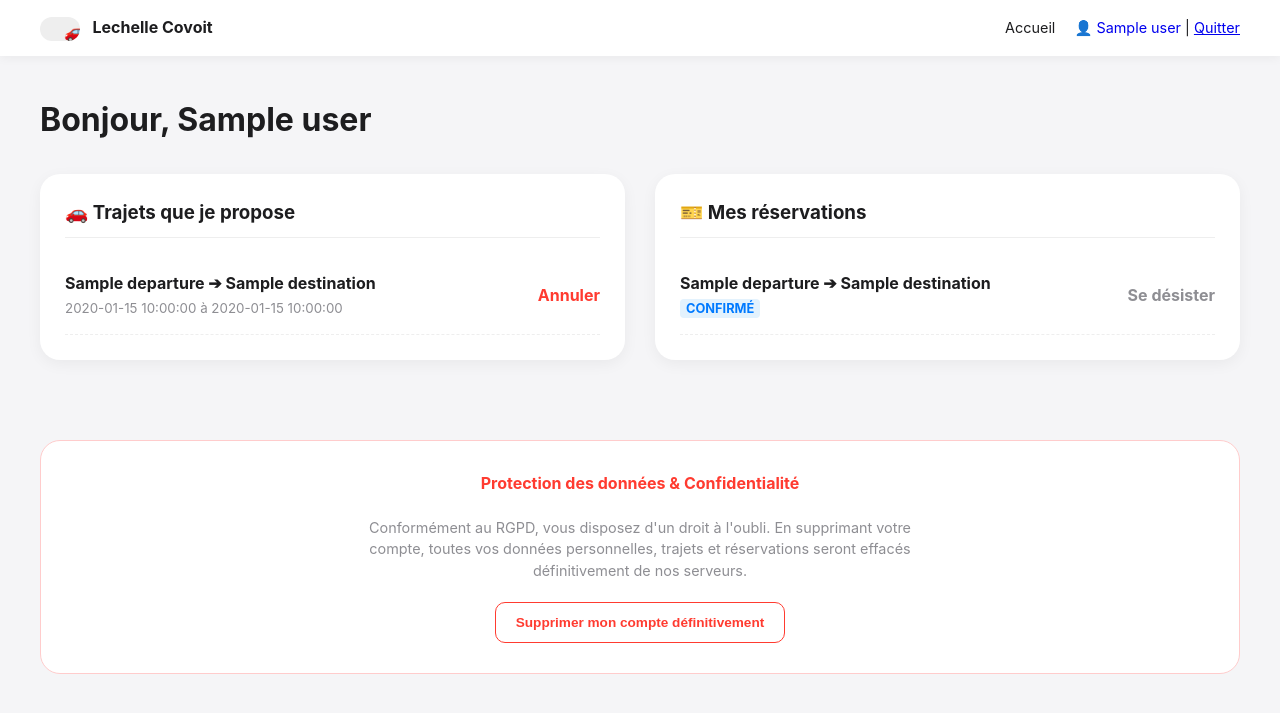
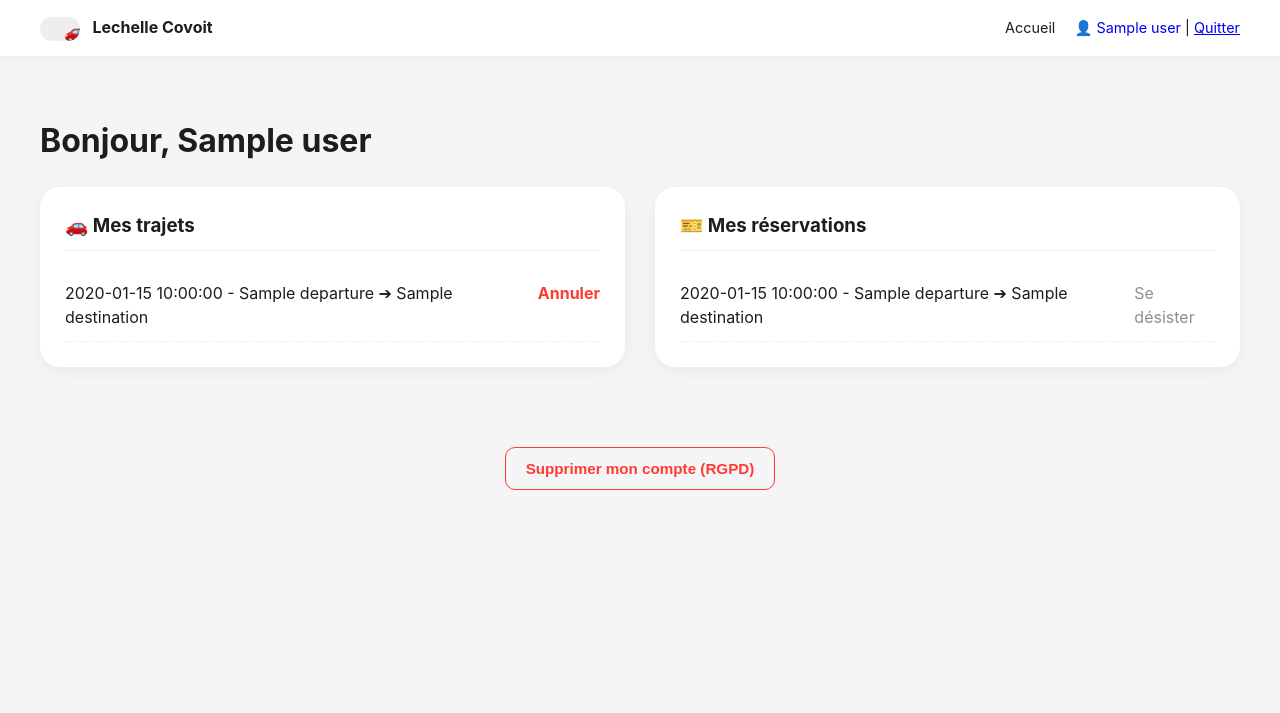
Before and after one commit to rahultankhiwale05/lechcovo, a Flask app: page /my-account in a window 1280 px wide. Shown: the top 713 px of the page. Run offline with Flask 3, Linux system fonts and the light colour scheme; a user stored in the database is signed in; a database or web service that is not in the repository returns one stand-in record (values such as "Sample title"); some libraries are stand-ins or nearby versions.

Commit message:
updated date format

```diff
--- a/app.py
+++ b/app.py
@@ -12,6 +12,7 @@ from psycopg2.extras import DictCursor
 app = Flask(__name__)
 app.secret_key = secrets.token_hex(16)
 
+# Config
 DATABASE_URL = os.environ.get('DATABASE_URL')
 ADMIN_SECRET_TOKEN = os.environ.get('ADMIN_SECRET_TOKEN')
 LOCAL_TZ = ZoneInfo("Europe/Paris")
@@ -54,7 +55,6 @@ if DATABASE_URL: init_db()
 def index():
     conn = get_db()
     cur = conn.cursor(cursor_factory=DictCursor)
-    # Check if the current user has confirmed reservations to show contact info
     user_reservations = []
     if current_user.is_authenticated:
         cur.execute("SELECT ride_id FROM reservations WHERE user_id = %s AND status = 'confirmed'", (current_user.id,))
@@ -65,17 +65,34 @@ def index():
     cur.close(); conn.close()
     return render_template('index.html', rides=rides, user_reservations=user_reservations)
 
-# GDPR COMPLIANCE: Delete Account Route
+@app.route('/publish', methods=['POST'])
+@login_required
+def publish():
+    try:
+        # Date Conversion: YYYY-MM-DD -> DD-MM-YYYY
+        raw_date = request.form['date']
+        dt_obj = datetime.strptime(raw_date, "%Y-%m-%d")
+        formatted_date = dt_obj.strftime("%d-%m-%Y")
+
+        dt_str = f"{raw_date} {request.form['time']}"
+        local_dt = datetime.strptime(dt_str, "%Y-%m-%d %H:%M").replace(tzinfo=LOCAL_TZ)
+
+        conn = get_db()
+        cur = conn.cursor()
+        cur.execute("INSERT INTO rides (user_id, departure, destination, date, time, seats, departure_ts, contact) VALUES (%s, %s, %s, %s, %s, %s, %s, %s)",
+                   (current_user.id, request.form['departure'], request.form['destination'], formatted_date, request.form['time'], int(request.form['seats']), int(local_dt.timestamp()), request.form['contact']))
+        conn.commit(); cur.close(); conn.close()
+    except Exception as e: flash(f"Erreur: {e}")
+    return redirect(url_for('index'))
+
 @app.route('/delete-account', methods=['POST'])
 @login_required
 def delete_account():
     conn = get_db()
     cur = conn.cursor()
-    # Cascading delete will remove their rides and reservations automatically
     cur.execute("DELETE FROM users WHERE id = %s", (current_user.id,))
     conn.commit(); cur.close(); conn.close()
     logout_user()
-    flash("Votre compte et vos données ont été définitivement supprimés.")
     return redirect(url_for('index'))
 
 @app.route('/signup', methods=['GET', 'POST'])
@@ -89,7 +106,7 @@ def signup():
                        (request.form['name'], request.form['email'], generate_password_hash(request.form['password']), is_admin))
             conn.commit()
             return redirect(url_for('login'))
-        except: flash("Erreur lors de l'inscription.")
+        except: flash("Email déjà utilisé.")
         finally: cur.close(); conn.close()
     return render_template('signup.html')
 
@@ -105,20 +122,6 @@ def login():
             login_user(User(u['id'], u['name'], u['email'], u['is_admin']))
             return redirect(url_for('index'))
     return render_template('login.html')
-
-@app.route('/publish', methods=['POST'])
-@login_required
-def publish():
-    try:
-        dt_str = f"{request.form['date']} {request.form['time']}"
-        local_dt = datetime.strptime(dt_str, "%Y-%m-%d %H:%M").replace(tzinfo=LOCAL_TZ)
-        conn = get_db()
-        cur = conn.cursor()
-        cur.execute("INSERT INTO rides (user_id, departure, destination, date, time, seats, departure_ts, contact) VALUES (%s, %s, %s, %s, %s, %s, %s, %s)",
-                   (current_user.id, request.form['departure'], request.form['destination'], request.form['date'], request.form['time'], int(request.form['seats']), int(local_dt.timestamp()), request.form['contact']))
-        conn.commit(); cur.close(); conn.close()
-    except Exception as e: flash(f"Erreur: {e}")
-    return redirect(url_for('index'))
 
 @app.route('/reserve/<int:ride_id>')
 @login_required
--- a/templates/my_account.html
+++ b/templates/my_account.html
@@ -3,64 +3,34 @@
 
 {% block content %}
 <div class="container" style="padding-top: 40px; padding-bottom: 60px;">
-    <div style="display: flex; justify-content: space-between; align-items: center; margin-bottom: 30px;">
-        <h1 style="margin: 0;">Bonjour, {{ current_user.name }}</h1>
-        {% if current_user.is_admin %}
-            <span style="background: #34c759; color: white; padding: 5px 12px; border-radius: 20px; font-size: 0.8em; font-weight: bold;">ADMINISTRATEUR</span>
-        {% endif %}
-    </div>
+    <h1>Bonjour, {{ current_user.name }}</h1>
 
     <div style="display: grid; grid-template-columns: repeat(auto-fit, minmax(350px, 1fr)); gap: 30px;">
-
         <div style="background: white; padding: 25px; border-radius: 20px; box-shadow: 0 4px 15px rgba(0,0,0,0.05);">
-            <h3 style="margin-top: 0; border-bottom: 1px solid #eee; padding-bottom: 10px;">🚗 Trajets que je propose</h3>
-            {% if driving %}
-                {% for r in driving %}
-                <div style="display: flex; justify-content: space-between; align-items: center; padding: 15px 0; border-bottom: 1px dashed #eee;">
-                    <div>
-                        <strong>{{ r.departure }} ➔ {{ r.destination }}</strong><br>
-                        <small style="color: var(--gray);">{{ r.date }} à {{ r.time }}</small>
-                    </div>
-                    <a href="/delete/{{ r.id }}" onclick="return confirm('Archiver ce trajet ?')" style="color: var(--red); font-weight: bold; text-decoration: none;">Annuler</a>
-                </div>
-                {% endfor %}
-            {% else %}
-                <p style="color: var(--gray); font-style: italic;">Vous n'avez proposé aucun trajet.</p>
-            {% endif %}
+            <h3 style="margin-top: 0; border-bottom: 1px solid #eee; padding-bottom: 10px;">🚗 Mes trajets</h3>
+            {% for r in driving %}
+            <div style="display: flex; justify-content: space-between; padding: 12px 0; border-bottom: 1px dashed #eee;">
+                <span>{{ r.date }} - {{ r.departure }} ➔ {{ r.destination }}</span>
+                <a href="/delete/{{ r.id }}" style="color: var(--red); font-weight: bold; text-decoration: none;">Annuler</a>
+            </div>
+            {% endfor %}
         </div>
 
         <div style="background: white; padding: 25px; border-radius: 20px; box-shadow: 0 4px 15px rgba(0,0,0,0.05);">
             <h3 style="margin-top: 0; border-bottom: 1px solid #eee; padding-bottom: 10px;">🎫 Mes réservations</h3>
-            {% if joined %}
-                {% for r in joined %}
-                <div style="display: flex; justify-content: space-between; align-items: center; padding: 15px 0; border-bottom: 1px dashed #eee;">
-                    <div>
-                        <strong>{{ r.departure }} ➔ {{ r.destination }}</strong><br>
-                        <span style="font-size: 0.8em; padding: 2px 6px; border-radius: 4px; font-weight: bold;
-                            background: {{ '#e3f2fd' if r.status == 'confirmed' else '#fff3e0' }};
-                            color: {{ '#007aff' if r.status == 'confirmed' else '#ef6c00' }};">
-                            {{ 'CONFIRMÉ' if r.status == 'confirmed' else 'EN ATTENTE' }}
-                        </span>
-                    </div>
-                    <a href="/unreserve/{{ r.id }}" style="color: var(--gray); font-weight: bold; text-decoration: none;">Se désister</a>
-                </div>
-                {% endfor %}
-            {% else %}
-                <p style="color: var(--gray); font-style: italic;">Aucune réservation en cours.</p>
-            {% endif %}
+            {% for r in joined %}
+            <div style="display: flex; justify-content: space-between; padding: 12px 0; border-bottom: 1px dashed #eee;">
+                <span>{{ r.date }} - {{ r.departure }} ➔ {{ r.destination }}</span>
+                <a href="/unreserve/{{ r.id }}" style="color: var(--gray); text-decoration: none;">Se désister</a>
+            </div>
+            {% endfor %}
         </div>
-
     </div>
 
-    <div style="margin-top: 80px; padding: 30px; background: #fff; border: 1px solid #ffcccc; border-radius: 20px; text-align: center;">
-        <h4 style="color: var(--red); margin-top: 0;">Protection des données & Confidentialité</h4>
-        <p style="color: var(--gray); font-size: 0.9em; max-width: 600px; margin: 0 auto 20px auto;">
-            Conformément au RGPD, vous disposez d'un droit à l'oubli. En supprimant votre compte, toutes vos données personnelles,
-            trajets et réservations seront effacés définitivement de nos serveurs.
-        </p>
-        <form action="/delete-account" method="POST" onsubmit="return confirm('ATTENTION : Cette action supprimera définitivement votre compte et toutes vos données. Continuer ?');">
-            <button type="submit" class="btn" style="background: none; border: 1.5px solid var(--red); color: var(--red); font-size: 0.85em;">
-                Supprimer mon compte définitivement
+    <div style="margin-top: 80px; text-align: center;">
+        <form action="/delete-account" method="POST" onsubmit="return confirm('Supprimer définitivement votre compte ?');">
+            <button type="submit" class="btn" style="border: 1px solid var(--red); color: var(--red); background: none;">
+                Supprimer mon compte (RGPD)
             </button>
         </form>
     </div>
```
